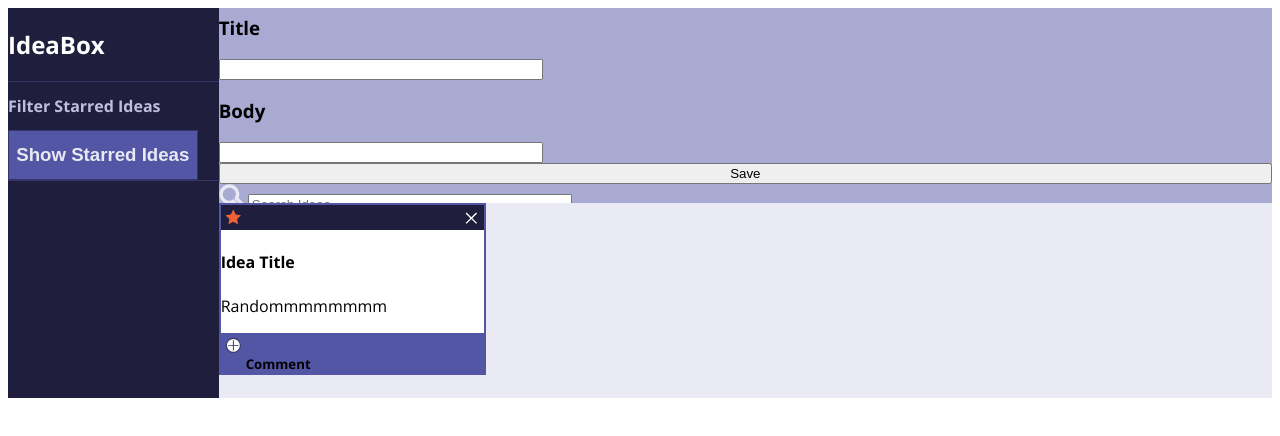
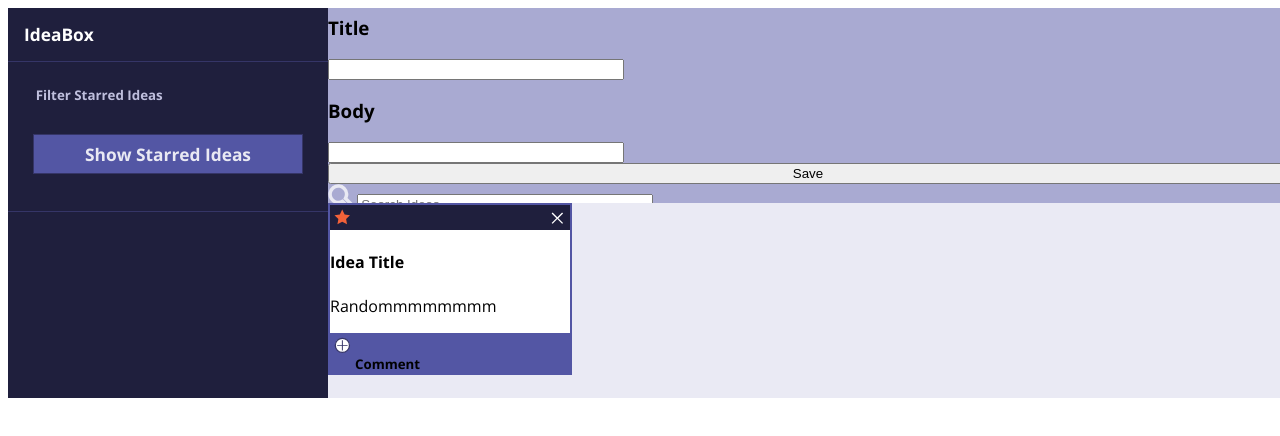
Before and after one commit to grimeyg/Idea-Box, a plain HTML site: page index.html in a window 1280 px wide. Drawn offline with nearby package versions, Linux system fonts and the light colour scheme.

Commit message:
Add styling to sidebar

```diff
--- a/styles.css
+++ b/styles.css
@@ -3,22 +3,26 @@
 body {
   font-family: 'Open Sans', sans-serif;
   display: grid;
+  width: 100%;
   grid-template-areas:
     "sidebar form"
     "sidebar cards";
   grid-template-rows: 50% 50%;
 
-  grid-template-columns: 1fr 5fr;
+  grid-template-columns: 1fr 3fr;
 }
 
 
 h1 {
   font-weight: 700;
+  font-size: 13pt;
+  margin-left: 5%;
 }
 
 h2 {
   color: #BFBFDD;
-  font-size: 12pt;
+  font-size: 10pt;
+  margin: 5% 6% 10% 6%;
   font-weight: 700;
 }
 
@@ -32,18 +36,22 @@ h2 {
 }
 
 .show-starred {
+  font-family: 'Open Sans', sans-serif;
   width: 90%;
-  height: 50px;
+  height: 40px;
   border: 1px solid #353567;
   color: #E9E9F3;
-  font-size: 14pt;
+  font-size: 13pt;
   font-weight: 700;
   background-color: #5356A4;
+  margin: 0% 5% 0% 5%;
 }
 
 .filter {
   border-top: 1px solid #353567;
   border-bottom: 1px solid #353567;
+  height: 130px;
+  padding: 3%;
 }
 
 img {
```
